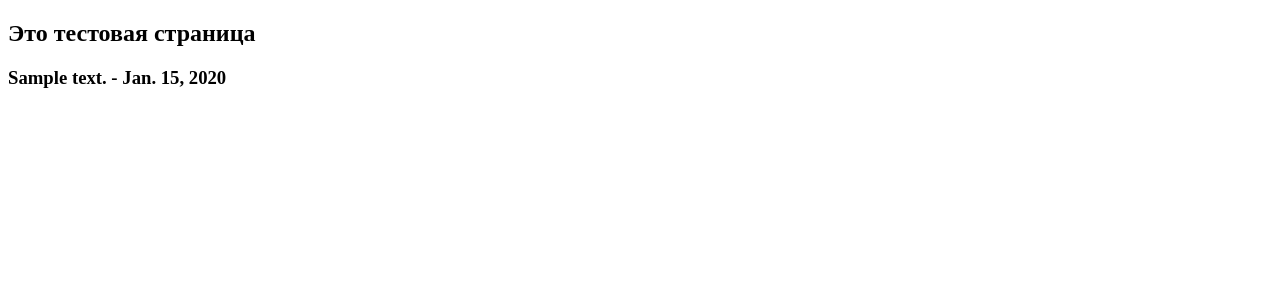
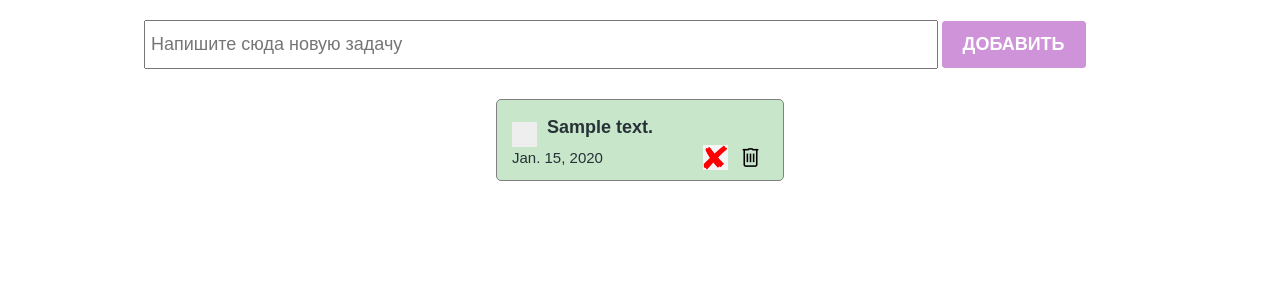
Before and after one commit to UlanAlymkulov/Todo, a Django app: page /test in a window 1280 px wide. Shown: the top 300 px of the page. Run offline with Django 3.2, Linux system fonts and the light colour scheme; tables that the repository leaves empty hold one stand-in row (values such as "Sample post").

Commit message:
added test.html

```diff
--- a/main/templates/test.html
+++ b/main/templates/test.html
@@ -1,13 +1,45 @@
+{% load static %}
 <!DOCTYPE html>
 <html lang="en">
 <head>
     <meta charset="UTF-8">
     <meta name="viewport" content="width=device-width, initial-scale=1.0">
-    <title>Document</title>
+    <title>Todo</title>
+    <!-- <link rel="stylesheet" href="./styles/index.css"> -->
+    <link rel="stylesheet" href="{% static 'styles/index.css' %}">
+    <!-- <link rel="stylesheet" href="./styles/checkbox.css"> -->
+    <link rel="stylesheet" href="{% static 'styles/checkbox.css' %}">
 </head>
 <body>
-    <h2>Это тестовая страница</h2>
-    {% for todo in todo_list %}
-        <h3>{{ todo.text }} - {{ todo.created_at }}</h3>
-    {% endfor %}
+    <section>
+        <div class="create_container">
+            <input
+                class="create_input"
+                type="text"
+                placeholder="Напишите сюда новую задачу"
+            />
+            <button class="create_button">Добавить</button>
+        </div>
+        <div class="todo_container">
+
+            {% for todo in todo_list %}
+            <div class="todo_item">
+                <div class="todo_item_header">
+                    <label class="checkbox_container">
+                        <input type="checkbox" />
+                        <span class="checkmark"></span>
+                    </label>
+                    <h4>{{ todo.text }}</h4>
+                    </div>
+                    <div class="todo_item_footer">
+                    <p>{{ todo.created_at}}</p>
+                    <div class="action_buttons">
+                        <img src="./icons/unmarked.png.png" />
+                        <img src="./icons/delete.png.png" />
+                    </div>
+                </div>
+            </div>
+        {% endfor %}
+        </div>
+    </section>
 </html>
```
